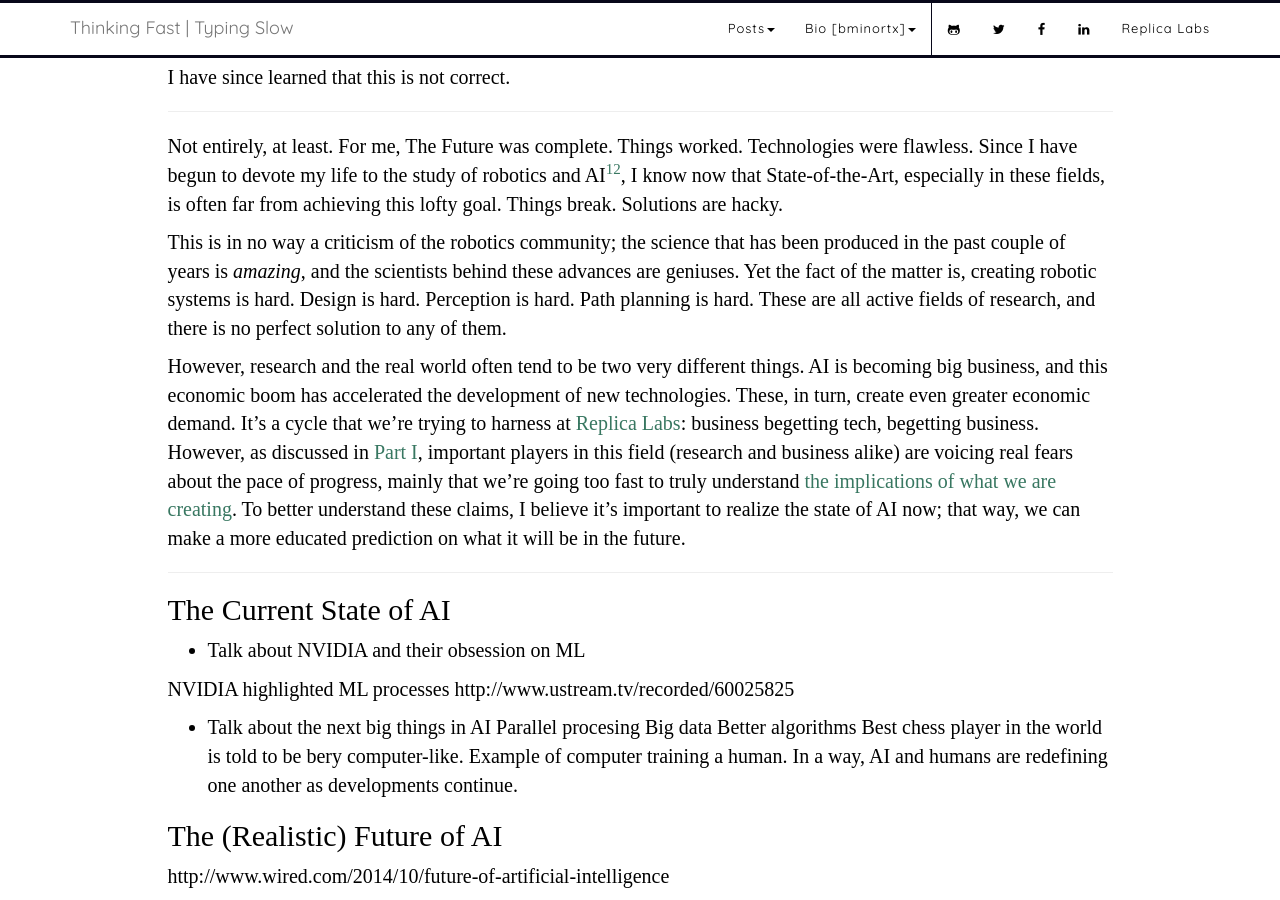
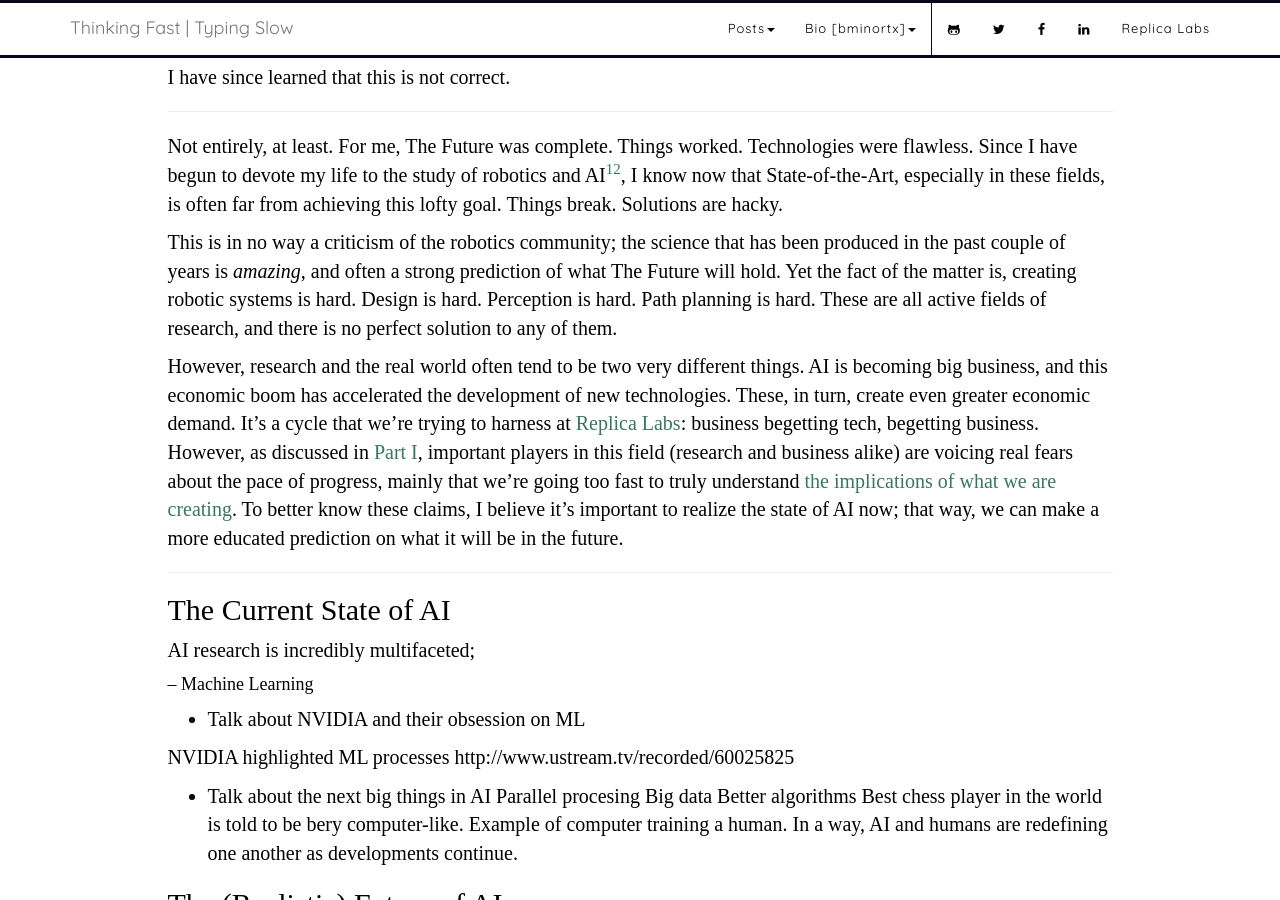
Before and after one commit to bminortx/bminortx.github.io, a Jekyll site: the page built from _posts/2015-05-31-Rise-Of-AI-Two.md, in a window 1280 px wide and 900 px high, scrolled down 447 px. Built offline with Jekyll 4.4.1, drawn with Linux system fonts in a browser that asks for light colours; nearby versions of some CDN libraries; some web fonts are replaced.

Commit message:
Adding things

```diff
--- a/_posts/2015-05-31-Rise-Of-AI-Two.md
+++ b/_posts/2015-05-31-Rise-Of-AI-Two.md
@@ -15,13 +15,17 @@ I have since learned that this is not correct.
 
 Not entirely, at least. For me, The Future was complete. Things worked. Technologies were flawless. Since I have begun to devote my life to the study of robotics and AI[^1][^2], I know now that State-of-the-Art, especially in these fields, is often far from achieving this lofty goal. Things break. Solutions are hacky.
 
-This is in no way a criticism of the robotics community; the science that has been produced in the past couple of years is _amazing_, and the scientists behind these advances are geniuses. Yet the fact of the matter is, creating robotic systems is hard. Design is hard. Perception is hard. Path planning is hard. These are all active fields of research, and there is no perfect solution to any of them.
+This is in no way a criticism of the robotics community; the science that has been produced in the past couple of years is _amazing_, and often a strong prediction of what The Future will hold. Yet the fact of the matter is, creating robotic systems is hard. Design is hard. Perception is hard. Path planning is hard. These are all active fields of research, and there is no perfect solution to any of them.
 
-However, research and the real world often tend to be two very different things. AI is becoming big business, and this economic boom has accelerated the development of new technologies. These, in turn, create even greater economic demand. It's a cycle that we're trying to harness at [Replica Labs](http://www.replicalabs.com): business begetting tech, begetting business. However, as discussed in [Part I](http://127.0.0.1:4000/2015/05/26/Rise-Of-AI-One/), important players in this field (research and business alike) are voicing real fears about the pace of progress, mainly that we're going too fast to truly understand [the implications of what we are creating](https://www.youtube.com/watch?v=4PLvdmifDSk). To better understand these claims, I believe it's important to  realize the state of AI now; that way, we can make a more educated prediction on what it will be in the future.
+However, research and the real world often tend to be two very different things. AI is becoming big business, and this economic boom has accelerated the development of new technologies. These, in turn, create even greater economic demand. It's a cycle that we're trying to harness at [Replica Labs](http://www.replicalabs.com): business begetting tech, begetting business. However, as discussed in [Part I](http://127.0.0.1:4000/2015/05/26/Rise-Of-AI-One/), important players in this field (research and business alike) are voicing real fears about the pace of progress, mainly that we're going too fast to truly understand [the implications of what we are creating](https://www.youtube.com/watch?v=4PLvdmifDSk). To better know these claims, I believe it's important to realize the state of AI now; that way, we can make a more educated prediction on what it will be in the future.
 
 - - - - - - - -
 
 ## The Current State of AI ##
+
+AI research is incredibly multifaceted;
+
+#### -- Machine Learning ####
 
 
 
```
